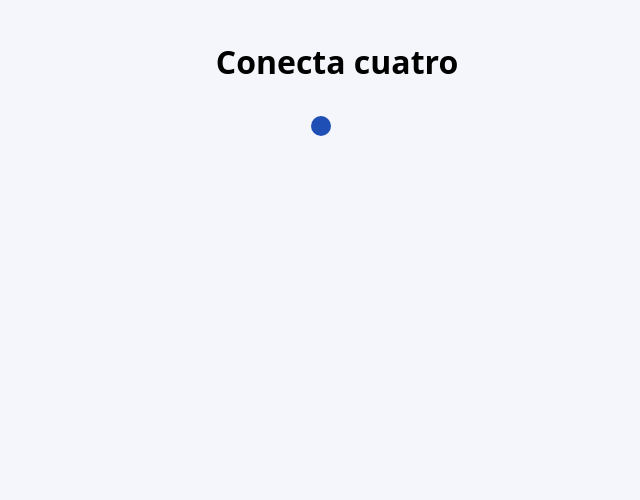
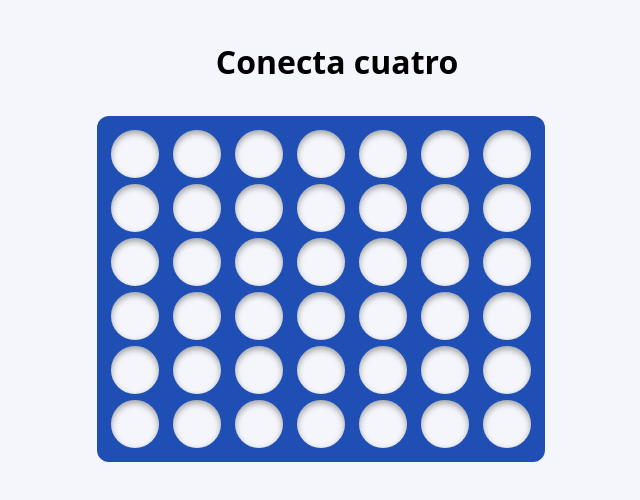
Before and after one commit to hugogonzzalez/conecta-cuatro, a React (Vite) app: page / in a window 1280 px wide. Shown: the top 500 px of the page, without its empty margins (303-943 px from the left). Built offline with nearby package versions, Linux system fonts and the light colour scheme.

Commit message:
Paso 1: Dibujar el tablero

```diff
--- a/src/components/Columna.jsx
+++ b/src/components/Columna.jsx
@@ -1,19 +1,21 @@
-// TODO (paso 1): importa Ficha y la constante FILAS
+import Ficha from "./Ficha"
+import { FILAS } from "../utils/calcularGanador"
 
 // Componente: una columna completa. Es UN botón: el jugador solo elige columna.
-// Props:
-//   fichas      -> array de fichas de la columna (de abajo a arriba)
-//   onElegir    -> función que se ejecuta al pulsar la columna (paso 2)
-//   desactivada -> true si la columna está llena o la partida ha terminado (paso 2)
-//   ganadoras   -> filas de esta columna que forman la línea ganadora (paso 4)
-function Columna(/* TODO (paso 1): recibe las props */) {
-  // TODO (paso 1): genera FILAS fichas, de la fila de arriba (5) a la de abajo (0).
-  //   Cada una con su key y el valor de esa fila (o null si no hay ficha)
+// TODO (paso 2): onElegir y desactivada
+// TODO (paso 4): ganadoras
+function Columna({ fichas }) {
+  // Dibuja FILAS fichas, de la fila de arriba a la de abajo
+  const fichasDibujadas = []
+  for (let fila = FILAS - 1; fila >= 0; fila--) {
+    fichasDibujadas.push(
+      <Ficha key={fila} valor={fichas[fila] ?? null} />
+    )
+  }
 
   return (
     <button className="columna">
-      {/* TODO (paso 1): las fichas */}
-      {/* TODO (paso 2): onClick y disabled */}
+      {fichasDibujadas}
     </button>
   )
 }
--- a/src/components/Ficha.jsx
+++ b/src/components/Ficha.jsx
@@ -5,9 +5,14 @@
 //   mini     -> true para la ficha pequeña del texto de estado (paso 3)
 //
 // Clases CSS disponibles: "ficha", "roja", "amarilla", "ganadora", "mini"
-function Ficha(/* TODO (paso 1): recibe las props */) {
-  // TODO (paso 1): construye el className según el valor
-  return <div className="ficha"></div>
+function Ficha({valor}) {
+  let className = "ficha"
+  if(valor === 'R'){
+    className="ficha roja"
+  } else if(valor === "A"){
+    className="ficha amarilla"
+  }
+  return <div className={className}></div>
 }
 
 export default Ficha
--- a/src/components/Partida.jsx
+++ b/src/components/Partida.jsx
@@ -1,27 +1,25 @@
-// TODO: importa useState, Tablero y COLUMNAS
 import Tablero from './Tablero'
+import { useState } from 'react'
+import { COLUMNAS } from '../utils/calcularGanador'
 
-// TODO (paso 1): constante TABLERO_VACIO -> array de COLUMNAS arrays vacíos
-//   Cuidado: cada columna debe ser un array distinto (no el mismo repetido)
+// Tablero vacío: COLUMNAS arrays distintos, uno por columna.
+// Array.from crea un array nuevo en cada vuelta.
+const TABLERO_VACIO = Array.from({ length: COLUMNAS }, () => [])
 
 // Componente principal: historial y turnos (igual que Game en la parte 1).
 function Partida() {
-  // TODO (paso 1): estado historial -> [TABLERO_VACIO]
-  // TODO (paso 3): estado movimientoActual -> 0
+  // Historial de tableros, empieza con el tablero vacío
+  const [historial, setHistorial] = useState([TABLERO_VACIO])
 
-  // TODO (paso 3): valores derivados turno ('R' en movimientos pares) y tableroActual
-
-  // TODO (paso 2): función jugar(nuevoTablero), igual que handlePlay
-
-  // TODO (paso 5): lista de movimientos "Ir al movimiento #N (columna C)"
+  // El tablero que se muestra es el último del historial
+  const tableroActual = historial[historial.length - 1]
 
   return (
     <div className="partida">
       <div>
-        <Tablero />
-        {/* TODO: pasa las props turno, tablero y onJugar */}
+        <Tablero tablero={tableroActual} />
       </div>
-      <div className="historial">{/* TODO (paso 5): <ol> con los movimientos */}</div>
+      <div className="historial"></div>
     </div>
   )
 }
--- a/src/components/Tablero.jsx
+++ b/src/components/Tablero.jsx
@@ -1,11 +1,15 @@
-// TODO: importa Columna, Ficha, calcularGanador, tableroLleno y FILAS
+import Columna from "./Columna"
+import Ficha from "./Ficha"
+import { FILAS } from "../utils/calcularGanador"
+import { calcularGanador } from "../utils/calcularGanador"
+import { tableroLleno } from "../utils/calcularGanador"
 
 // Componente: el tablero azul con 7 columnas y el texto de estado.
 // Props:
 //   turno   -> 'R' o 'A' (paso 3)
 //   tablero -> array de 7 columnas (paso 1)
 //   onJugar -> función que recibe el tablero nuevo (paso 2)
-function Tablero(/* TODO (paso 1): recibe las props */) {
+function Tablero({tablero}) {
   // TODO (paso 4): resultado, empate y partida terminada
 
   // TODO (paso 2): elegirColumna(col)
@@ -21,7 +25,9 @@ function Tablero(/* TODO (paso 1): recibe las props */) {
     <>
       <div className="estado">{/* TODO (paso 3) */}</div>
       <div className="tablero">
-        {/* TODO (paso 1): una Columna por cada columna del tablero */}
+        {tablero.map((columna, indice) => (
+          <Columna key={indice} fichas={columna} />
+        ))}
       </div>
     </>
   )
```
